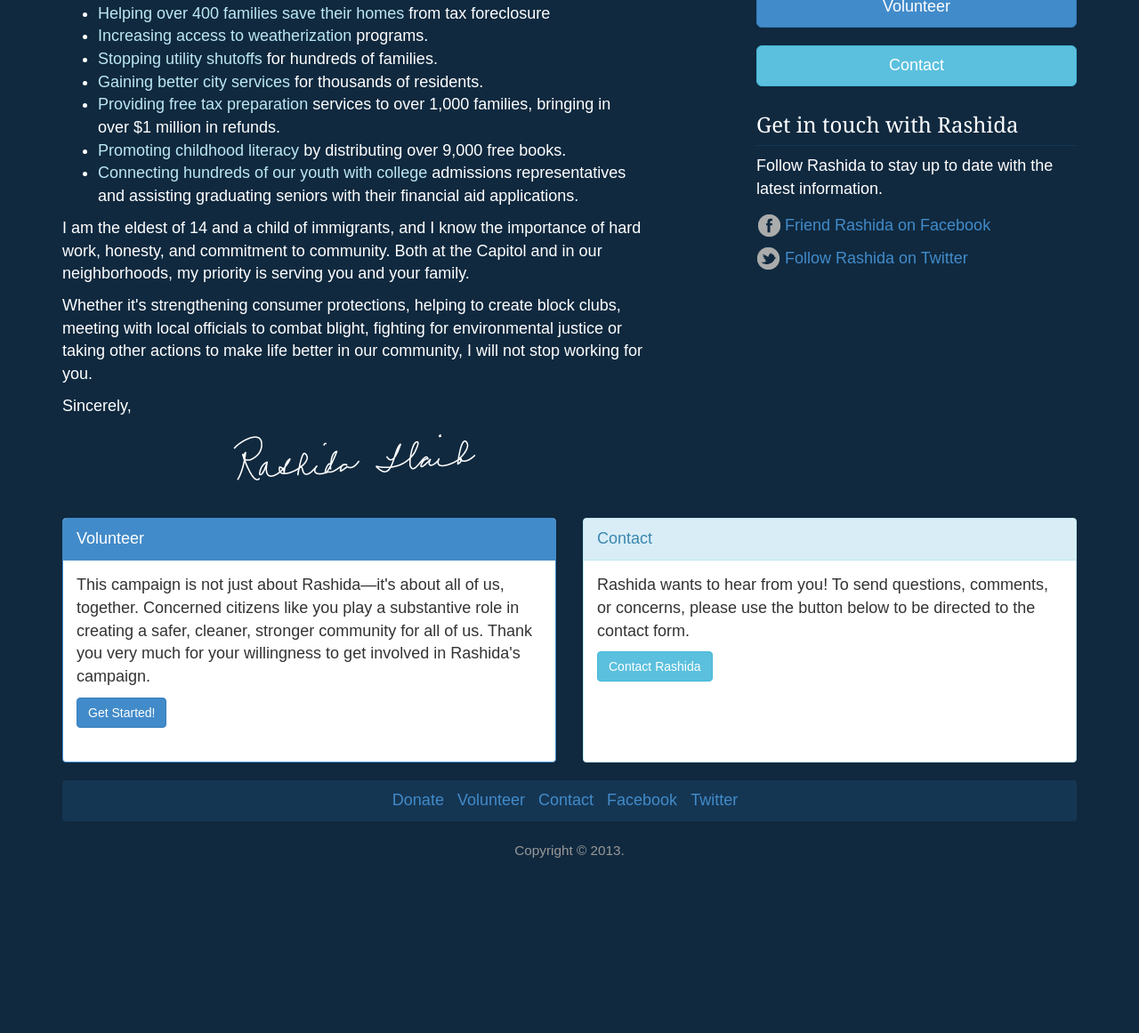
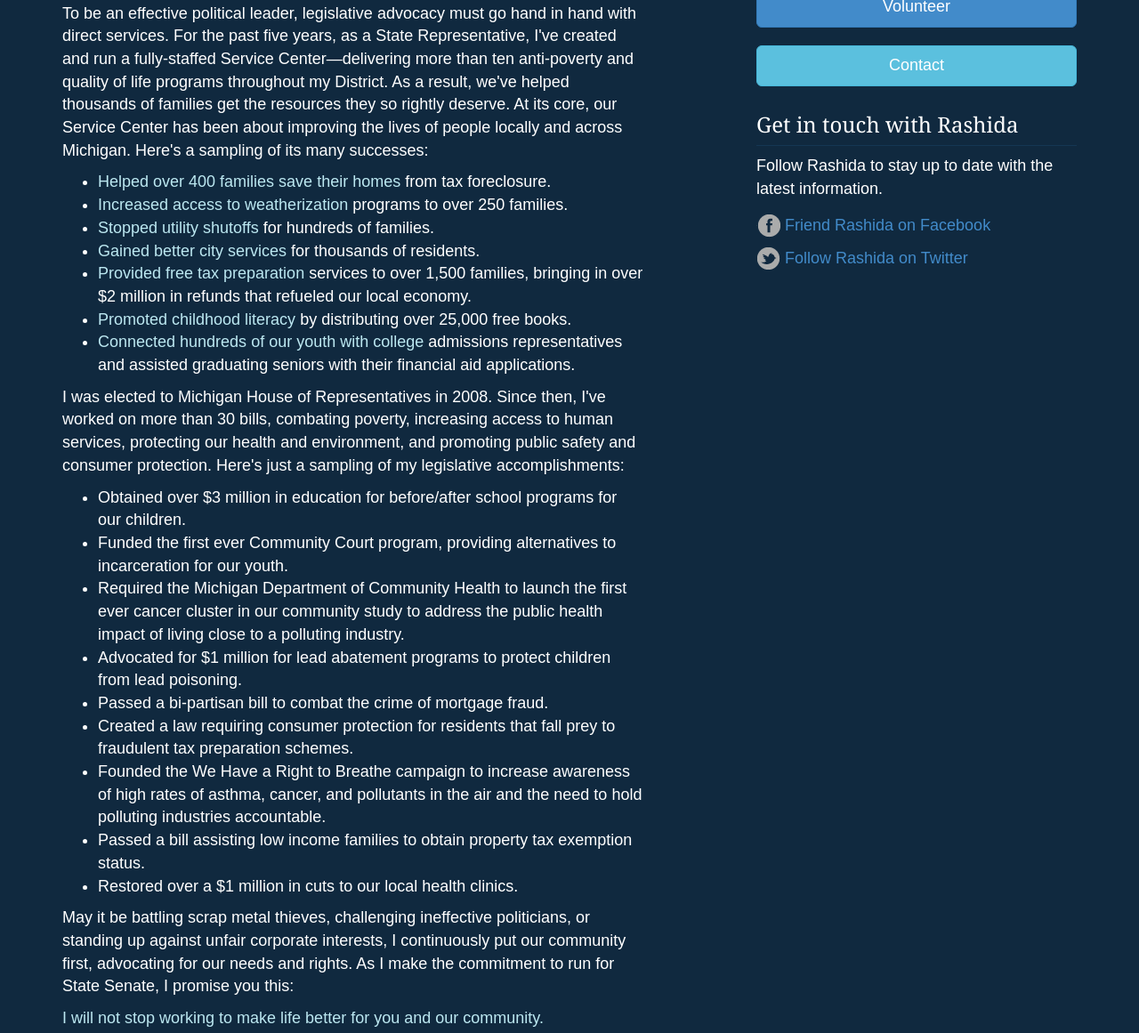
Before and after one commit to tonymamo/RashidaTlaib, a plain HTML site: page index.html in a window 1280 px wide. Shown: the part 890-2051 px from the top of the page at 89% size. Before the commit the page ends 1869 px from the top, so only its background shows below. Drawn offline with nearby package versions, Linux system fonts and the light colour scheme.

Commit message:
updated content, altered font sizes, new img

```diff
--- a/css/styles.less
+++ b/css/styles.less
@@ -40,7 +40,7 @@ header {
 		margin: 0;
 		font-family: "ff-tisa-sans-web-pro", sans-serif;
 		text-transform: uppercase;
-		font-size: 14px;
+		font-size: 18px;
 		letter-spacing: 2px;
 		line-height: 1.25;
 		& span {
@@ -102,10 +102,10 @@ footer ul {
 	}
 
 	header h1 {
-		font-size: 48px;
+		font-size: 60px;
 	}
 	header h2 {
-		font-size: 18px;
+		font-size: 24px;
 		& span {
 			display: block;
 		}
--- a/index.html
+++ b/index.html
@@ -48,18 +48,31 @@
       <div class="row">
         <section class="col-sm-7">
           <h2>About Rashida Tlaib</h2>
-          <p>As a resident of Detroit and a product of Detroit Public Schools, I am committed to working to create a safer, cleaner, stronger community for all of us. Recently, I've been serving as a State Representative for the past five years. I am the only Michigan legislator with a fully-staffed service center&mdash;delivering more than ten unique, local programs to help working families build economic stability:</p>
+          <p>As the eldest of 14 children and a proud graduate of Detroit Public Schools, I learned early on the importance of hard work, honesty, and commitment to community. Both at the Capitol and in our neighborhoods, my utmost priority remains serving you and your family. This is why I work tirelessly to provide effective and unfaltering advocacy; to amplify the concerns of the families I serve.</p>
+          <p>To be an effective political leader, legislative advocacy must go hand in hand with direct services. For the past five years, as a State Representative, I've created and run a fully-staffed Service Center&mdash;delivering more than ten anti-poverty and quality of life programs throughout my District. As a result, we've helped thousands of families get the resources they so rightly deserve. At its core, our Service Center has been about improving the lives of people locally and across Michigan. Here's a sampling of its many successes:</p>
           <ul>
-            <li><strong>Helping over 400 families save their homes</strong> from tax foreclosure</li>
-            <li><strong>Increasing access to weatherization</strong> programs.</li>
-            <li><strong>Stopping utility shutoffs</strong> for hundreds of families.</li>
-            <li><strong>Gaining better city services</strong> for thousands of residents.</li>
-            <li><strong>Providing free tax preparation</strong> services to over 1,000 families, bringing in over $1 million in refunds.</li>
-            <li><strong>Promoting childhood literacy</strong> by distributing over 9,000 free books.</li>
-            <li><strong>Connecting hundreds of our youth with college</strong> admissions representatives and assisting graduating seniors with their financial aid applications.</li>
+            <li><strong>Helped over 400 families save their homes</strong> from tax foreclosure.</li>
+            <li><strong>Increased access to weatherization</strong> programs to over 250 families.</li>
+            <li><strong>Stopped utility shutoffs</strong> for hundreds of families.</li>
+            <li><strong>Gained better city services</strong> for thousands of residents.</li>
+            <li><strong>Provided free tax preparation</strong> services to over 1,500 families, bringing in over $2 million in refunds that refueled our local economy.</li>
+            <li><strong>Promoted childhood literacy</strong> by distributing over 25,000 free books.</li>
+            <li><strong>Connected hundreds of our youth with college</strong> admissions representatives and assisted graduating seniors with their financial aid applications.</li>
           </ul>
-          <p>I am the eldest of 14 and a child of immigrants, and I know the importance of hard work, honesty, and commitment to community. Both at the Capitol and in our neighborhoods, my priority is serving you and your family.</p>
-          <p>Whether it's strengthening consumer protections, helping to create block clubs, meeting with local officials to combat blight, fighting for environmental justice or taking other actions to make life better in our community, I will not stop working for you.</p>
+          <p>I was elected to Michigan House of Representatives in 2008. Since then, I've worked on more than 30 bills, combating poverty, increasing access to human services, protecting our health and environment, and promoting public safety and consumer protection. Here's just a sampling of my legislative accomplishments:</p>
+          <ul>
+            <li>Obtained over $3 million in education for before/after school programs for our children.</li>
+            <li>Funded the first ever Community Court program, providing alternatives to incarceration for our youth.</li>
+            <li>Required the Michigan Department of Community Health to launch the first ever cancer cluster in our community study to address the public health impact of living close to a polluting industry.</li>
+            <li>Advocated for $1 million for lead abatement programs to protect children from lead poisoning.</li>
+            <li>Passed a bi-partisan bill to combat the crime of mortgage fraud.</li>
+            <li>Created a law requiring consumer protection for residents that fall prey to fraudulent tax preparation schemes.</li>
+            <li>Founded the We Have a Right to Breathe campaign to increase awareness of high rates of asthma, cancer, and pollutants in the air and the need to hold polluting industries accountable.</li>
+            <li>Passed a bill assisting low income families to obtain property tax exemption status.</li>
+            <li>Restored over a $1 million in cuts to our local health clinics.</li>
+          </ul>
+          <p>May it be battling scrap metal thieves, challenging ineffective politicians, or standing up against unfair corporate interests, I continuously put our community first, advocating for our needs and rights. As I make the commitment to run for State Senate, I promise you this:</p>
+          <p><strong>I will not stop working to make life better for you and our community.</strong></p>
           <p>Sincerely,</p>
           <p class="text-center">
             <img src="img/signature.png" />
```
Also changed, not shown: css/styles.css, img/rashida-4.jpg (added).
